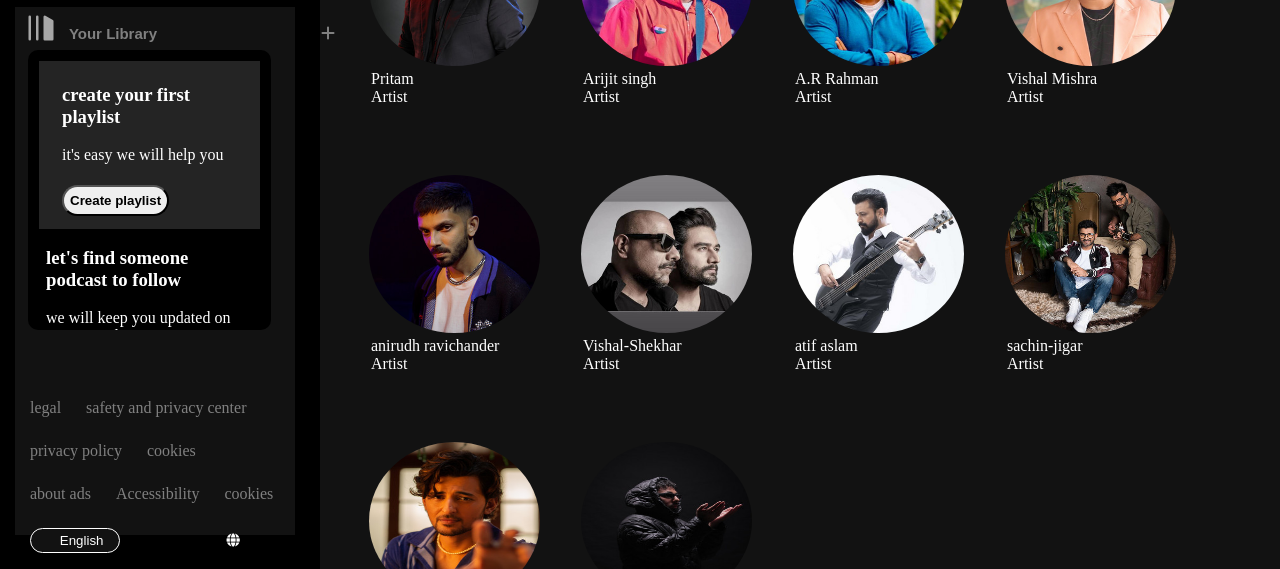
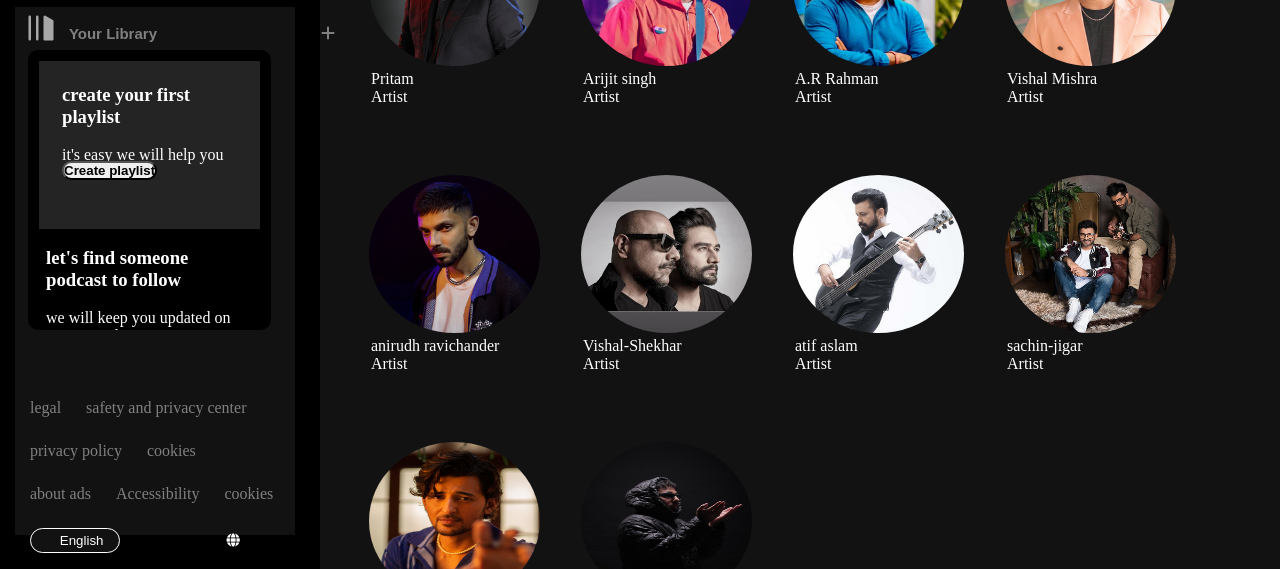
Before and after one commit to sarthakpandey378/Spotify-clone, a plain HTML site: page index.html in a window 1280 px wide. Shown: the part 218-787 px from the top of the page. Drawn offline with Linux system fonts and the light colour scheme.

Commit message:
changes made

```diff
--- a/style/style.css
+++ b/style/style.css
@@ -112,8 +112,8 @@
 .create-btn {
     border-radius: 30px;
     position: relative;
-    top: 21px;
-    padding: 6px;
+    top: -3px;
+
     font-weight: 600;
 }
 
@@ -437,6 +437,8 @@
 
     .hamburger {
         display: block;
+        position: relative;
+        left: 10px;
     }
 
     .footer {
```
